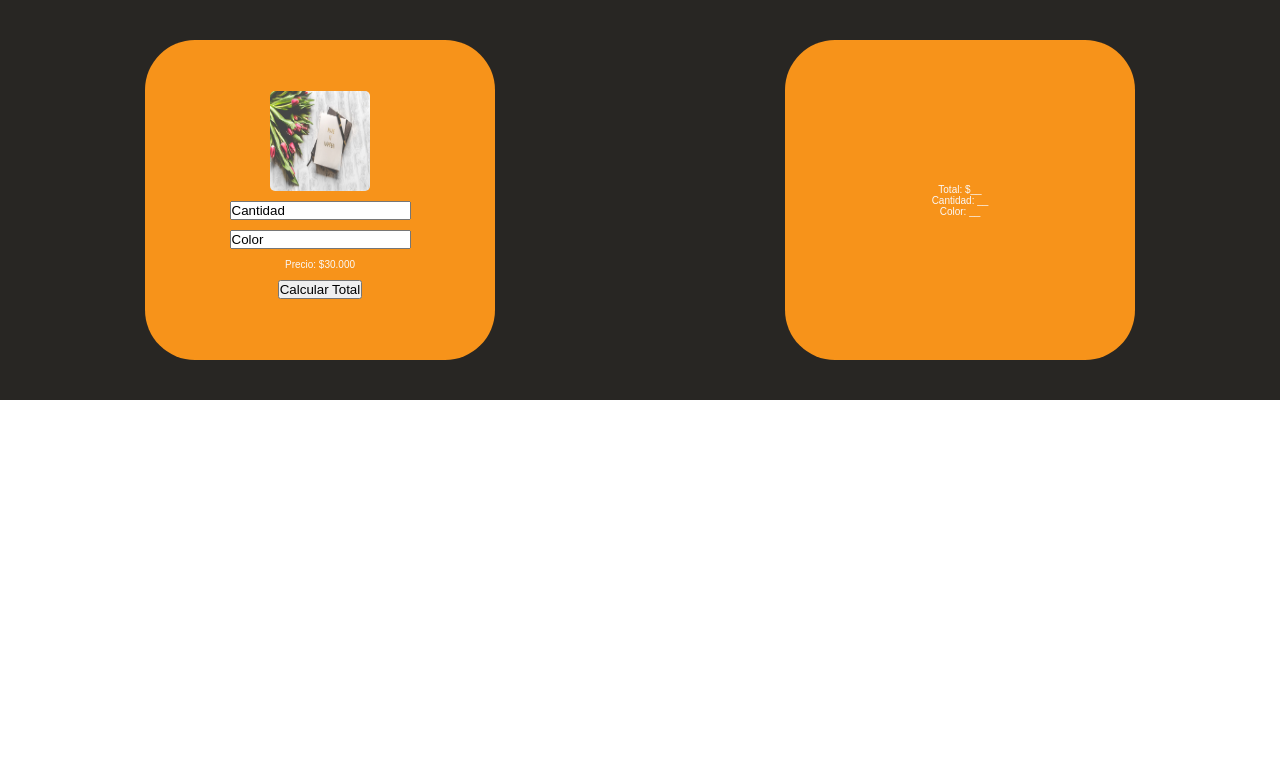
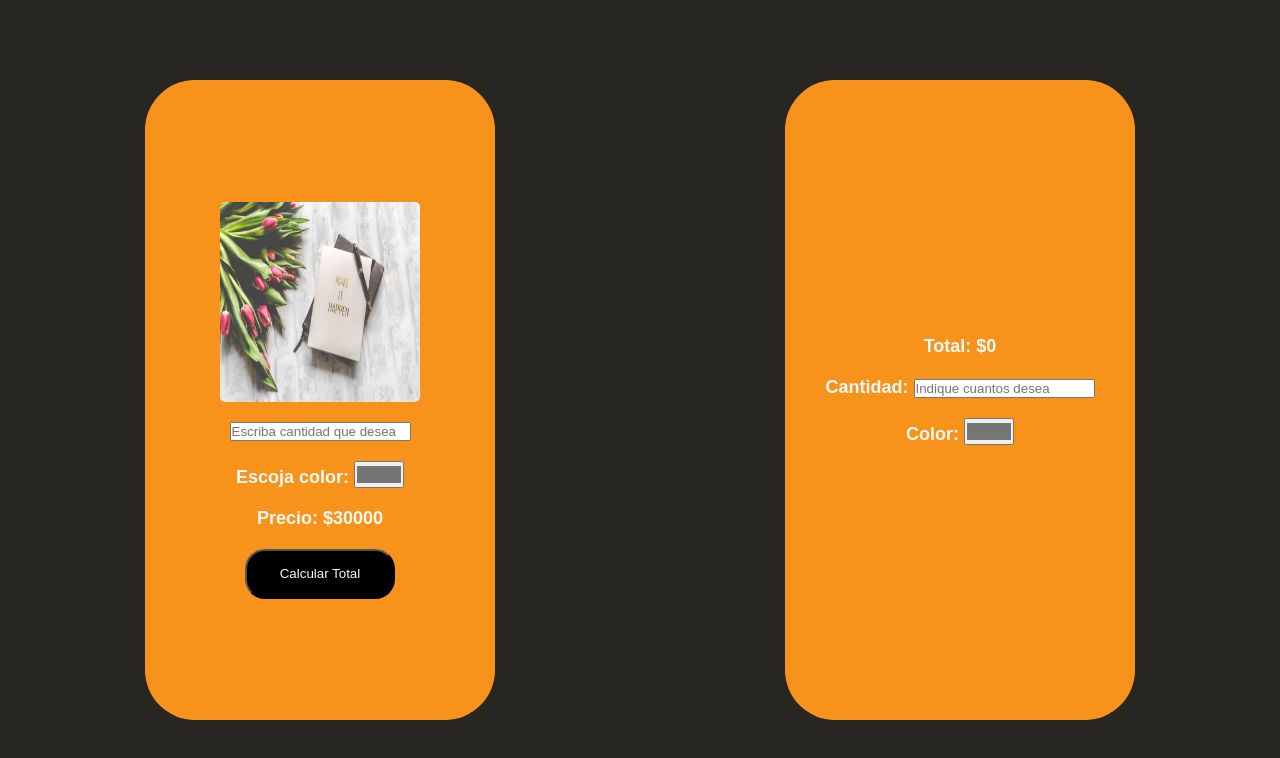
Before and after one commit to cristobal-2207/Calculando-Total, a plain HTML site: page index.html in a window 1280 px wide. Drawn offline with Linux system fonts and the light colour scheme.

```diff
--- a/assets/css/style.css
+++ b/assets/css/style.css
@@ -9,8 +9,8 @@
 }
 .galeria{
   display: flex;
-  width: 100%;
-  height: 400px;
+  width: 100vw;
+  height: 100vh;
   background-color: #282623;
   color: #faf8f7;
 }
@@ -33,10 +33,21 @@
   border-radius: 50px;
 }
 .galeria-cards-details img{
-  width: 100px;
-  height: 100px;
+  width: 200px;
+  height: 200px;
   border-radius: 5px;
 }
+.galeria-cards-details p{
+  font-size: 1.8rem;
+  font-weight: bold;
+}
 .margin{
-  margin-bottom: 10px;
+  margin-bottom: 20px;
 }
+#btn-calcular{
+  width: 150px;
+  height: 50px;
+  border-radius: 20px;
+  background-color: black;
+  color: #faf8f7;
+}
--- a/assets/js/calculandoTotal.js
+++ b/assets/js/calculandoTotal.js
@@ -0,0 +1,3 @@
+const cantidadInput = document.querySelector(".cantidad")
+const colorInput = document.querySelector("#colorInput")
+const precio = document.querySelector(".precio")
--- a/index.html
+++ b/index.html
@@ -12,17 +12,17 @@
     <div class="galeria-cards">
       <div class="galeria-cards-details">
         <img class="margin" src="/assets/img/foto-1.jpg" alt="Imgen de un perrito">
-        <input class="margin" value="Cantidad">
-        <input class="margin" value="Color">
-        <p class="margin">Precio: $30.000</p>
-        <input class="margin" type="button" value="Calcular Total">
+        <input class="margin cantidad" placeholder="Escriba cantidad que desea" value="">
+        <p class="margin color">Escoja color: <span class="circle-span"><input type="color" id="colorInput" value="#757575" placeholder="Escriba color favorito"></span></p>
+        <p class="margin precio">Precio: $30000</p>
+        <button id="btn-calcular" onclick="btnOnClick()">Calcular Total</button>
       </div>
     </div>
     <div class="galeria-cards">
       <div class="galeria-cards-details">
-        <p>Total: $<span>__</span></p>
-        <p>Cantidad: <span>__</span></p>
-        <p>Color: <span>__</span></p>
+        <p class="margin">Total: $<span class="total-calculado">0</span></p>
+        <p class="margin">Cantidad: <span><input type="text" id="cantidadInput" min="1" value="" placeholder="Indique cuantos desea"></span></p>
+        <p class="margin">Color: <span class="circle-span"><input type="color" value="#757575"></span></p>
       </div>
     </div>
   </section>
```
Also changed, not shown: assets/img/negro.png (added).
